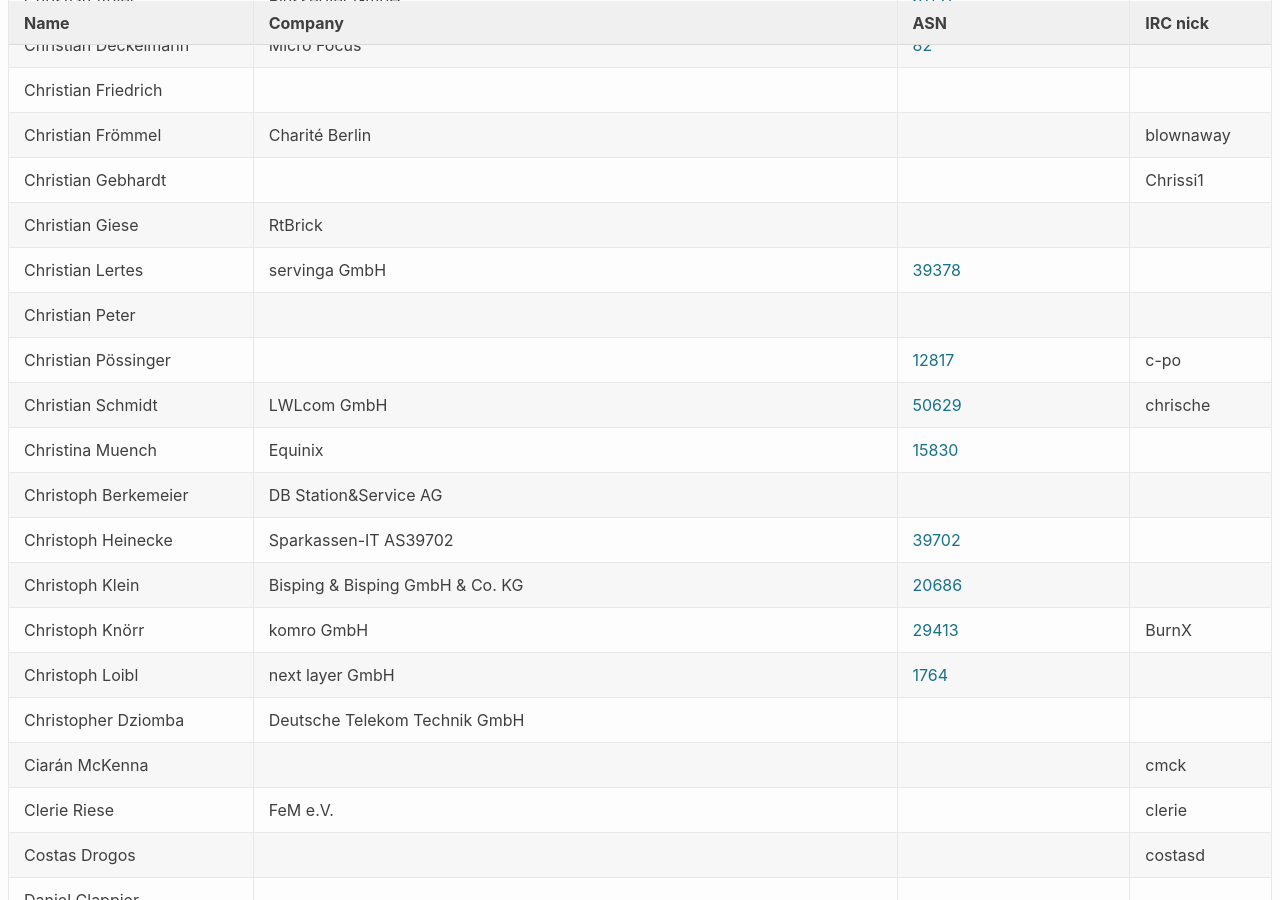
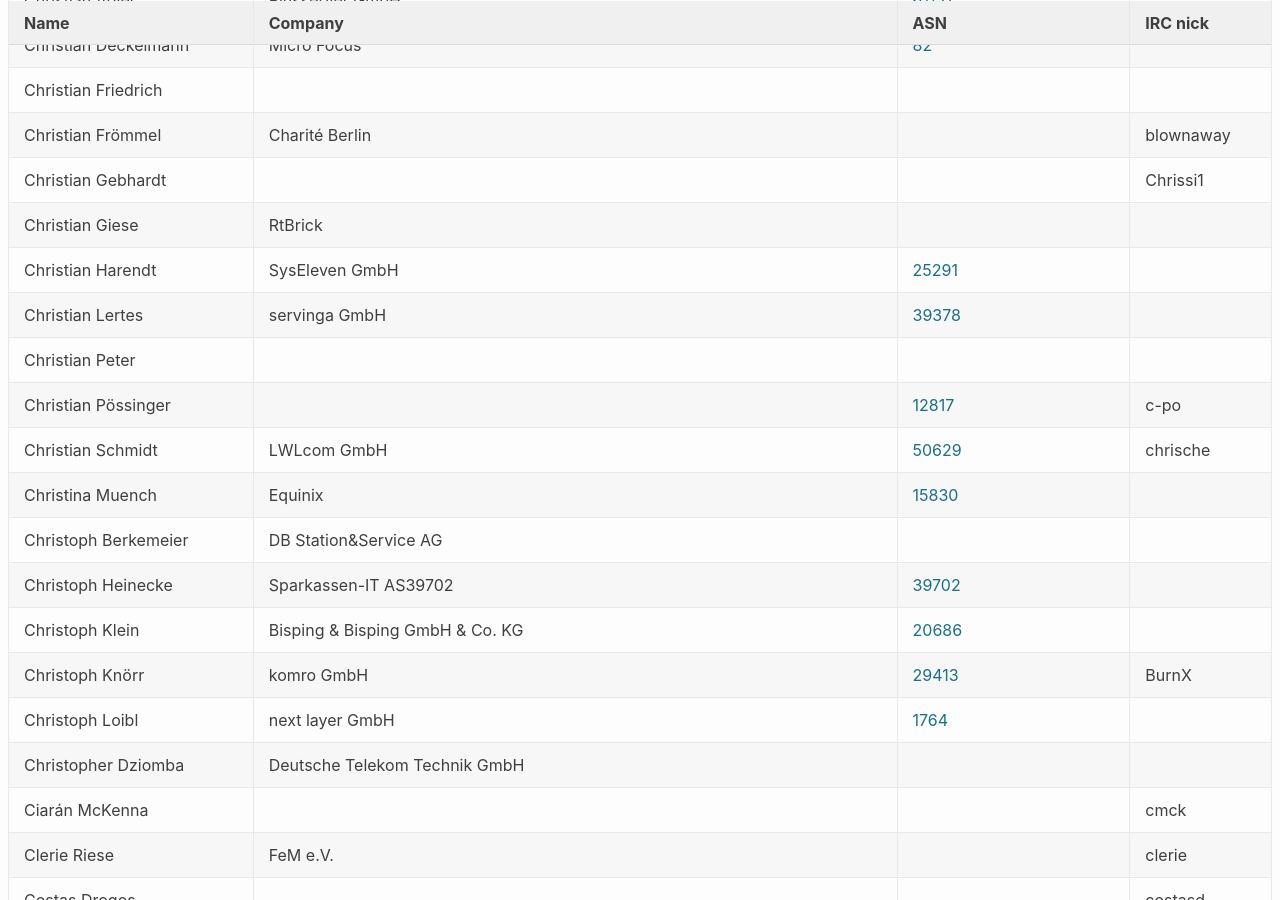
Before and after one commit to denog/pretix-attendeelist, a Jekyll site: the page built from denog13/index.markdown, in a window 1280 px wide and 900 px high, scrolled down 1336 px. Built offline with Jekyll 4.4.1, drawn with Linux system fonts in a browser that asks for light colours.

Commit message:
Latest data: Fri Oct 15 12:38:24 UTC 2021

```diff
--- a/_data/attendees_denog13.json
+++ b/_data/attendees_denog13.json
@@ -202,6 +202,12 @@
     "company": "RtBrick",
     "irc": null,
     "asn": null
+  },
+  {
+    "name": "Christian Harendt",
+    "company": "SysEleven GmbH",
+    "irc": null,
+    "asn": "25291"
   },
   {
     "name": "Christian Lertes",
```
